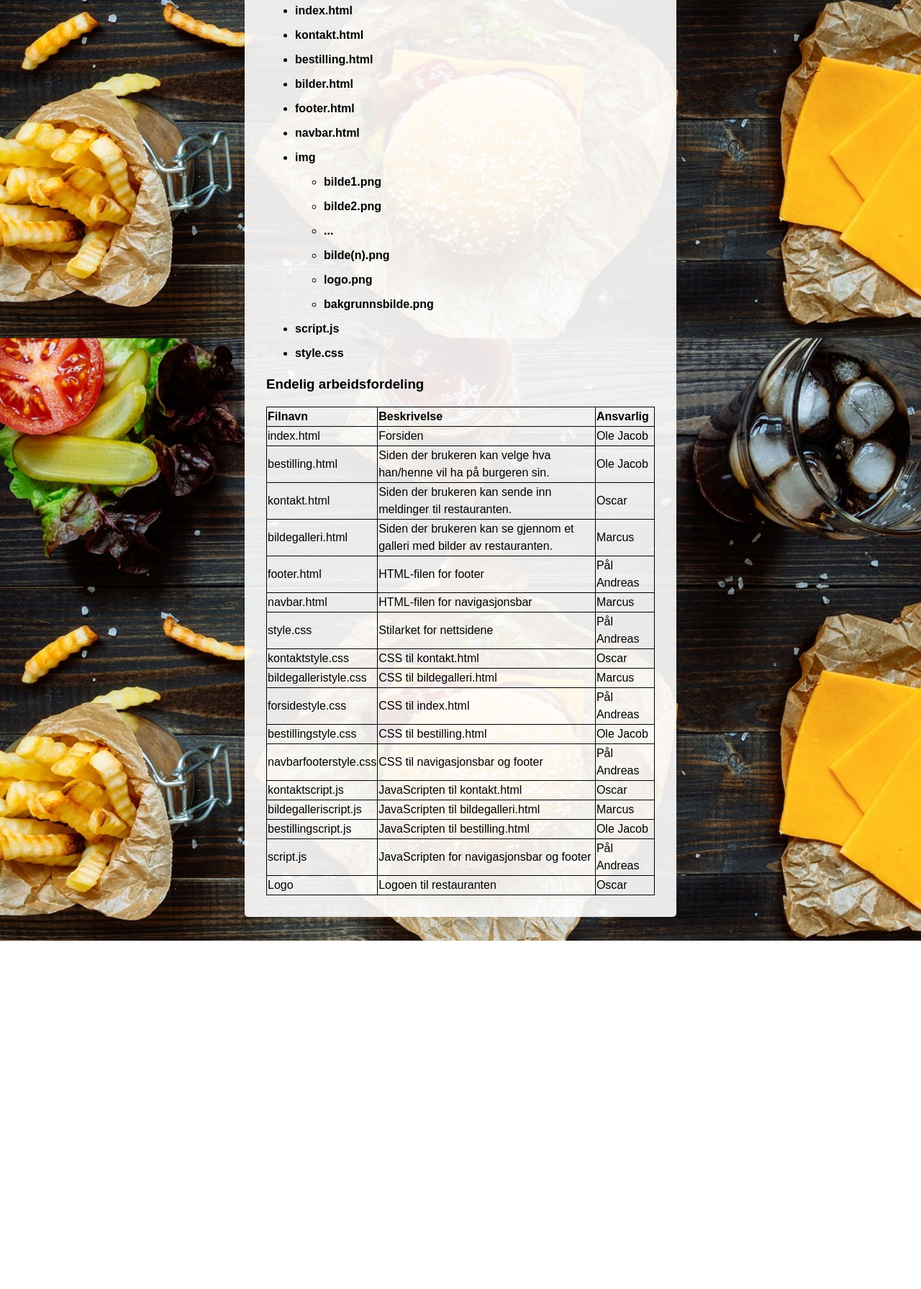
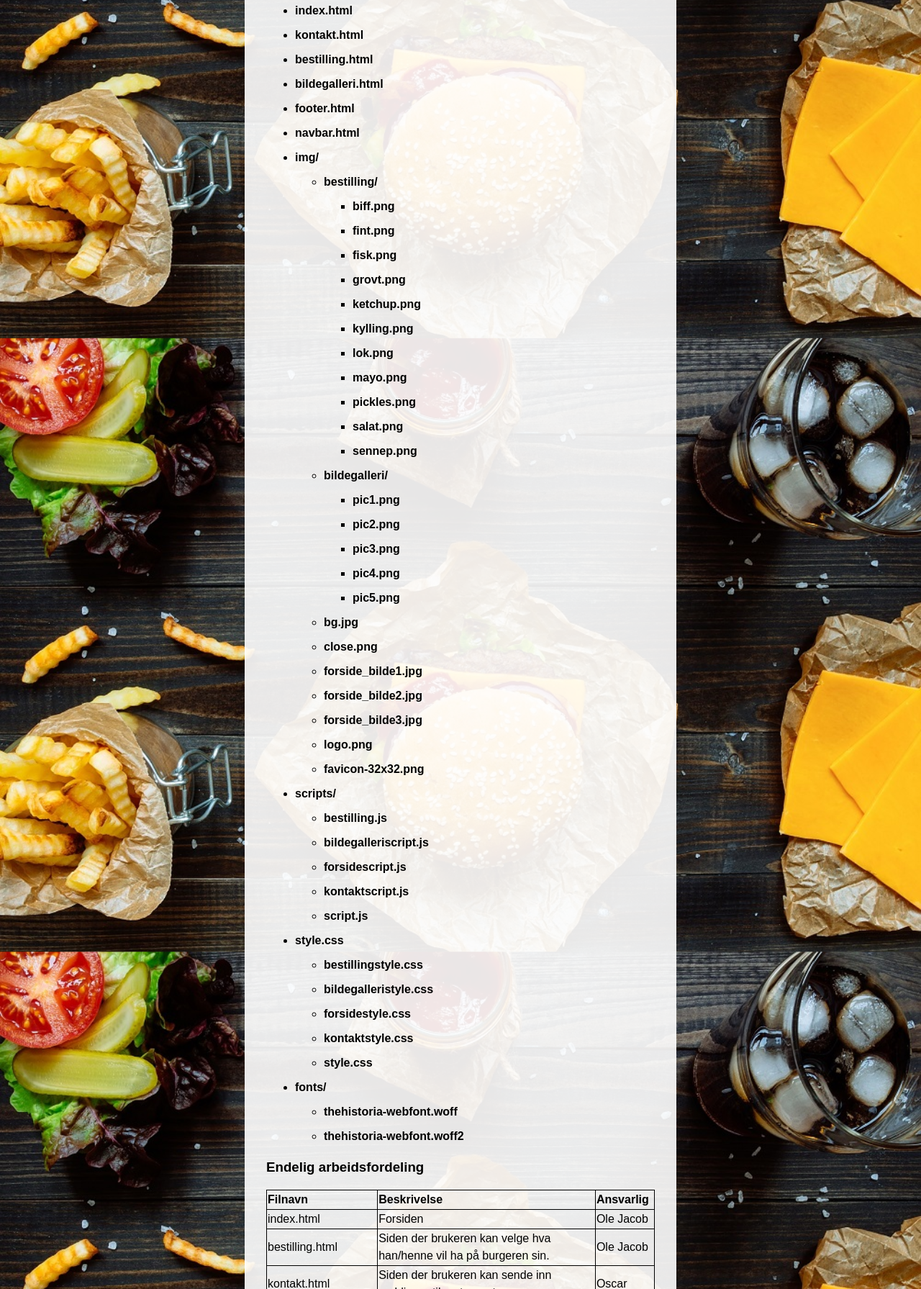
Before and after one commit to marcuasc/Webtek-Prosjekt, a plain HTML site: page P3/index.html in a window 1280 px wide. Shown: the part 1235-3026 px from the top of the page at 72% size. Before the commit the page ends 2542 px from the top, so only its background shows below. Drawn offline with Linux system fonts and the light colour scheme.

Commit message:
Ferdig med alt untatt changes P3

```diff
--- a/P3/index.html
+++ b/P3/index.html
@@ -72,7 +72,7 @@
                     bestilling.html
                 </li>
                 <li>
-                    bilder.html
+                    bildegalleri.html
                 </li>
                 <li>
                     footer.html
@@ -81,34 +81,140 @@
                     navbar.html
                 </li>
                 <li>
-                    img
+                    img/
                 </li>
                 <ul>
                     <li>
-                        bilde1.png
+                        bestilling/
+                    </li>
+                    <ul>
+                        <li>
+                            biff.png
+                        </li>
+                        <li>
+                            fint.png
+                        </li>
+                        <li>
+                            fisk.png
+                        </li>
+                        <li>
+                            grovt.png
+                        </li>
+                        <li>
+                            ketchup.png
+                        </li>
+                        <li>
+                            kylling.png
+                        </li>
+                        <li>
+                            lok.png
+                        </li>
+                        <li>
+                            mayo.png
+                        </li>
+                        <li>
+                            pickles.png
+                        </li>
+                        <li>
+                            salat.png
+                        </li>
+                        <li>
+                            sennep.png
+                        </li>
+                    </ul>
+                    <li>
+                        bildegalleri/
+                    </li>
+                    <ul>
+                        <li>
+                            pic1.png
+                        </li>
+                        <li>
+                            pic2.png
+                        </li>
+                        <li>
+                            pic3.png
+                        </li>
+                        <li>
+                            pic4.png
+                        </li>
+                        <li>
+                            pic5.png
+                        </li>
+                    </ul>
+                    <li>
+                        bg.jpg
                     </li>
                     <li>
-                        bilde2.png
+                        close.png
                     </li>
                     <li>
-                        ...
+                        forside_bilde1.jpg
                     </li>
                     <li>
-                        bilde(n).png
+                        forside_bilde2.jpg
+                    </li>
+                    <li>
+                        forside_bilde3.jpg
                     </li>
                     <li>
                         logo.png
                     </li>
                     <li>
-                        bakgrunnsbilde.png
+                        favicon-32x32.png
                     </li>
                 </ul>
                 <li>
-                    script.js
+                    scripts/
                 </li>
+                <ul>
+                    <li>
+                        bestilling.js
+                    </li>
+                    <li>
+                        bildegalleriscript.js
+                    </li>
+                    <li>
+                        forsidescript.js
+                    </li>
+                    <li>
+                        kontaktscript.js
+                    </li>
+                    <li>
+                        script.js
+                    </li>
+                </ul>
                 <li>
                     style.css
                 </li>
+                <ul>
+                    <li>
+                        bestillingstyle.css
+                    </li>
+                    <li>
+                        bildegalleristyle.css
+                    </li>
+                    <li>
+                        forsidestyle.css
+                    </li>
+                    <li>
+                        kontaktstyle.css
+                    </li>
+                    <li>
+                        style.css
+                    </li>
+                </ul>
+              <li>
+                fonts/
+              </li>
+              <ul>
+                  <li>
+                      thehistoria-webfont.woff
+                  </li>
+                  <li>
+                      thehistoria-webfont.woff2
+                  </li>
+              </ul>
             </ul>
             <h3> Endelig arbeidsfordeling</h3>
             <table>
```
